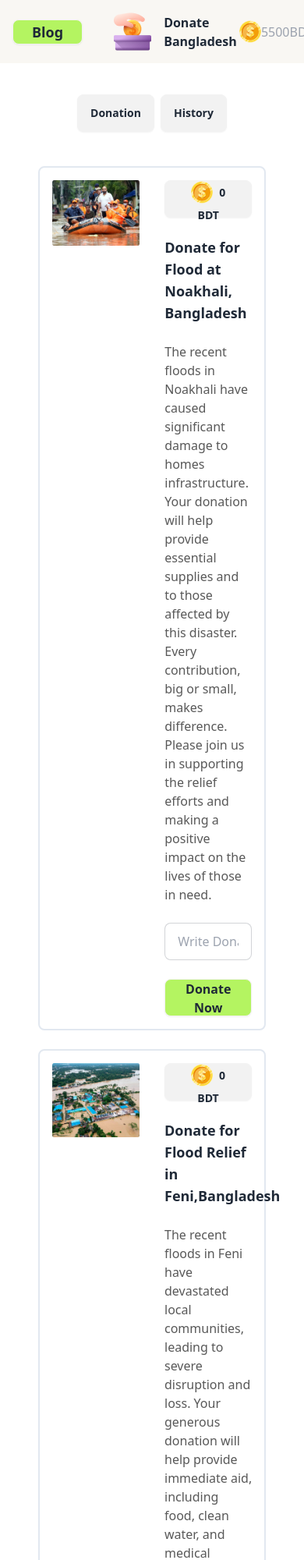
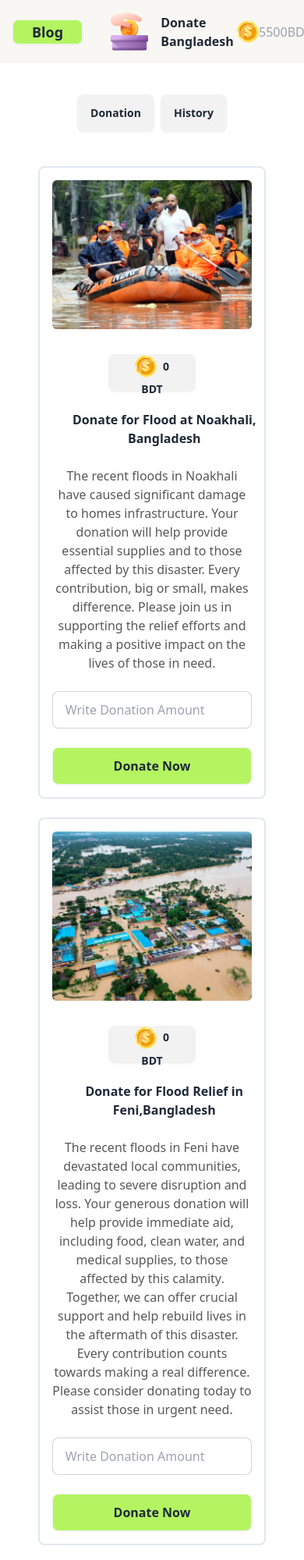
Before and after one commit to ahmedfoysal1/assignment-05, a plain HTML site: page index.html in a window 390 px wide. Shown: the top 2000 px of the page at 78% size. Drawn offline with nearby package versions, Linux system fonts and the light colour scheme.

Commit message:
responsive home section

```diff
--- a/index.html
+++ b/index.html
@@ -5,6 +5,7 @@
     <meta charset="UTF-8">
     <meta name="viewport" content="width=device-width, initial-scale=1.0">
     <title>Donate Bangladesh</title>
+    <link rel="shortcut icon" href="images/logo.png" type="image/x-icon">
     <link href="https://cdn.jsdelivr.net/npm/daisyui@4.12.10/dist/full.min.css" rel="stylesheet" type="text/css" />
     <script src="https://cdn.tailwindcss.com"></script>
     <!-- font family -->
@@ -29,11 +30,11 @@
 
 <body class="font-lexend">
     <header class="top-0 sticky">
-        <nav class="flex justify-between items-center mx-auto p-4 -mt-1 gap-10 bg-nav-bg">
+        <nav class="flex justify-between items-center mx-auto p-4 -mt-1 lg:gap-10  bg-nav-bg">
             <div>
                 <button class="btn btn-sm px-6 bg-bg-color font-bold text-lg">Blog</button>
             </div>
-            <div class="flex items-center gap-4">
+            <div class="flex items-center gap-4 lg:ml-0 ml-9">
                 <img class="lg:w-8" src="images/logo.png" alt="">
                 <p class="text-base font-semibold">Donate Bangladesh</p>
             </div>
@@ -56,14 +57,17 @@
     </header>
     <main>
         <!-- section-1  -->
-        <section class="flex mx-auto rounded-lg container mt-6 w-3/4 border-2 border-slate-200">
+        <section class="lg:flex mx-auto rounded-lg container mt-6 w-3/4 border-2 border-slate-200">
             <div class="p-4">
                 <img src="images/noakhali.png" alt="">
             </div>
-            <div class="flex flex-col w-1/2 p-4 gap-6">
-                <button class="btn w-28"><span><img src="images/coin.png" alt=""></span><span>0</span>BDT</button>
-                <p class="text-lg font-bold">Donate for Flood at Noakhali, Bangladesh</p>
-                <p class="text-text-color font-light"> The recent floods in Noakhali have caused significant damage to
+            <div class="flex flex-col p-4 gap-6 lg:w-1/2">
+                <button class="btn w-28 lg:mx-0 mx-auto"><span><img src="images/coin.png"
+                            alt=""></span><span>0</span>BDT</button>
+                <p class="lg:text-lg font-bold lg:w-96 w-72 lg:text-left text-center">Donate for Flood at Noakhali,
+                    Bangladesh</p>
+                <p class="text-text-color font-light w-auto lg:text-left text-center"> The recent floods in Noakhali
+                    have caused significant damage to
                     homes infrastructure. Your donation will help provide essential supplies and to those affected by
                     this disaster. Every contribution, big or small, makes difference. Please join us in supporting the
                     relief efforts and making a positive impact on the lives of those in need.</p>
@@ -86,14 +90,21 @@
             </div>
         </section>
         <!-- section-2  -->
-        <section class="flex mx-auto rounded-lg container mt-6 w-3/4 border-2 border-slate-200">
+        <section class="lg:flex mx-auto rounded-lg container mt-6 w-3/4 border-2 border-slate-200">
             <div class="p-4">
                 <img src="images/feni.png" alt="">
             </div>
-            <div class="flex flex-col w-1/2 p-4 gap-6">
-                <button class="btn w-28"><span><img src="images/coin.png" alt=""></span><span>0</span>BDT</button>
-                <p class="text-lg font-bold">Donate for Flood Relief in Feni,Bangladesh</p>
-                <p class="text-text-color font-light"> The recent floods in Feni have devastated local communities, leading to severe disruption and loss. Your generous donation will help provide immediate aid, including food, clean water, and medical supplies, to those affected by this calamity. Together, we can offer crucial support and help rebuild lives in the aftermath of this disaster. Every contribution counts towards making a real difference. Please consider donating today to assist those in urgent need.</p>
+            <div class="flex flex-col p-4 gap-6 lg:w-1/2">
+                <button class="btn w-28 lg:mx-0 mx-auto"><span><img src="images/coin.png"
+                            alt=""></span><span>0</span>BDT</button>
+                <p class="lg:text-lg font-bold lg:w-96 w-72 lg:text-left text-center">Donate for Flood Relief in
+                    Feni,Bangladesh</p>
+                <p class="text-text-color font-light w-auto lg:text-left text-center"> The recent floods in Feni have
+                    devastated local communities, leading to severe disruption and loss. Your generous donation will
+                    help provide immediate aid, including food, clean water, and medical supplies, to those affected by
+                    this calamity. Together, we can offer crucial support and help rebuild lives in the aftermath of
+                    this disaster. Every contribution counts towards making a real difference. Please consider donating
+                    today to assist those in urgent need.</p>
                 <input type="text" placeholder="Write Donation Amount" class="input input-bordered w-full" />
                 <button class="btn bg-bg-color font-bold text-base" onclick="my_modal_1.showModal()">Donate Now</button>
                 <dialog id="my_modal_1" class="modal flex flex-col justify-center text-center">
@@ -113,14 +124,22 @@
             </div>
         </section>
         <!-- section-3 -->
-        <section class="flex mx-auto rounded-lg container mt-6 w-3/4 border-2 border-slate-200">
+        <section class="lg:flex mx-auto rounded-lg container mt-6 w-3/4 border-2 border-slate-200">
             <div class="p-4">
                 <img src="images/quota-protest.png" alt="">
             </div>
-            <div class="flex flex-col w-1/2 p-4 gap-6">
-                <button class="btn w-28"><span><img src="images/coin.png" alt=""></span><span>0</span>BDT</button>
-                <p class="text-lg font-bold">Aid for Injured in the Quota Movement</p>
-                <p class="text-text-color font-light"> The recent Quota movement has resulted in numerous injuries and significant hardship for many individuals. Your support is crucial in providing medical assistance, rehabilitation, and necessary supplies to those affected. By contributing, you help ensure that injured individuals receive the care and support they need during this challenging time. Every donation plays a vital role in alleviating their suffering and aiding in their recovery. Please consider making a donation to support these brave individuals in their time of need.</p>
+            <div class="flex flex-col p-4 gap-6 lg:w-1/2">
+                <button class="btn w-28 lg:mx-0 mx-auto"><span><img src="images/coin.png"
+                            alt=""></span><span>0</span>BDT</button>
+                <p class="lg:text-lg font-bold lg:w-96 w-72 lg:text-left text-center">Aid for Injured in the Quota
+                    Movement</p>
+                <p class="text-text-color font-light w-auto lg:text-left text-center"> The recent Quota movement has
+                    resulted in numerous injuries and significant hardship for many individuals. Your support is crucial
+                    in providing medical assistance, rehabilitation, and necessary supplies to those affected. By
+                    contributing, you help ensure that injured individuals receive the care and support they need during
+                    this challenging time. Every donation plays a vital role in alleviating their suffering and aiding
+                    in their recovery. Please consider making a donation to support these brave individuals in their
+                    time of need.</p>
                 <input type="text" placeholder="Write Donation Amount" class="input input-bordered w-full" />
                 <button class="btn bg-bg-color font-bold text-base" onclick="my_modal_1.showModal()">Donate Now</button>
                 <dialog id="my_modal_1" class="modal flex flex-col justify-center text-center">
```
